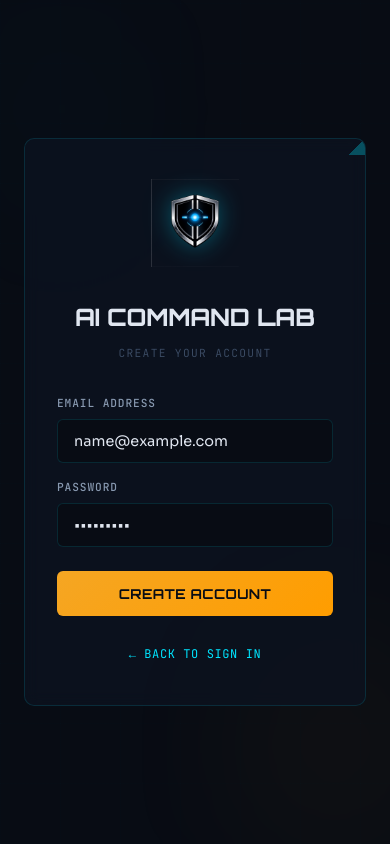
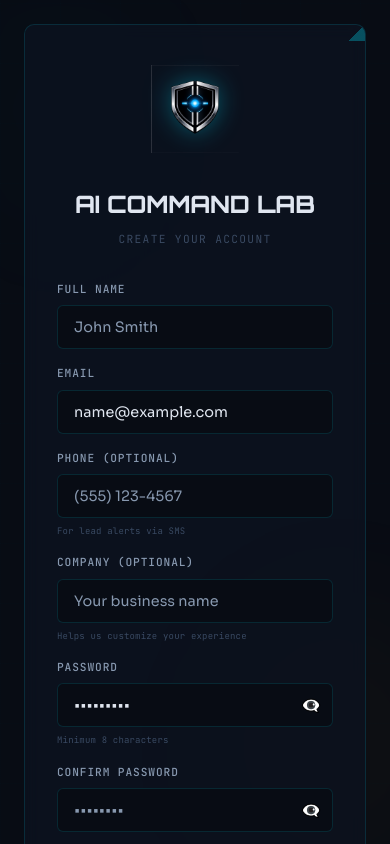
Before and after one commit to Danielson72/AI-Command-Lab-, a Next.js app in the folder next/: page /login in a window 390 px wide. Both pictures are taken after typing "name@example.com", "Sample123" into the empty fields and a click on the button "CREATE NEW ACCOUNT →". Shown: the top 844 px of the page. Built offline with nearby package versions, Linux system fonts and the light colour scheme; no server answers.

Commit message:
feat: enhanced signup page with name, phone, company, password confirmation

```diff
--- a/next/app/login/page.tsx
+++ b/next/app/login/page.tsx
@@ -13,10 +13,28 @@ export default function LoginPage() {
   const [message, setMessage] = useState('')
   const [error, setError] = useState('')
   const [mounted, setMounted] = useState(false)
+
+  // Signup-specific fields
+  const [fullName, setFullName] = useState('')
+  const [phone, setPhone] = useState('')
+  const [company, setCompany] = useState('')
+  const [confirmPassword, setConfirmPassword] = useState('')
+  const [showPassword, setShowPassword] = useState(false)
+  const [showConfirmPassword, setShowConfirmPassword] = useState(false)
+
   const router = useRouter()
   const supabase = createClient()
 
   useEffect(() => { setMounted(true) }, [])
+
+  // Password validation
+  const passwordsMatch = password === confirmPassword && confirmPassword.length > 0
+  const passwordValid = password.length >= 8
+  const confirmPasswordValid = confirmPassword.length >= 8
+  const showPasswordMatch = confirmPassword.length > 0
+  const formValid = isSignUp
+    ? fullName.trim() && email && passwordValid && passwordsMatch
+    : email && password
 
   async function handleSubmit(e: React.FormEvent) {
     e.preventDefault()
@@ -25,9 +43,23 @@ export default function LoginPage() {
     setMessage('')
 
     if (isSignUp) {
+      if (!passwordsMatch) {
+        setError('Passwords do not match')
+        setLoading(false)
+        return
+      }
+
       const { error } = await supabase.auth.signUp({
-        email, password,
-        options: { emailRedirectTo: `${window.location.origin}/auth/callback` },
+        email,
+        password,
+        options: {
+          emailRedirectTo: `${window.location.origin}/auth/callback`,
+          data: {
+            full_name: fullName,
+            phone: phone || null,
+            company: company || null
+          }
+        },
       })
       if (error) setError(error.message)
       else setMessage('Account created! You can now sign in.')
@@ -37,6 +69,15 @@ export default function LoginPage() {
       else { router.push('/dashboard'); router.refresh() }
     }
     setLoading(false)
+  }
+
+  function resetSignupFields() {
+    setFullName('')
+    setPhone('')
+    setCompany('')
+    setConfirmPassword('')
+    setShowPassword(false)
+    setShowConfirmPassword(false)
   }
 
   const logoSize = typeof window !== 'undefined' && window.innerWidth < 640 ? 88 : 108
@@ -118,11 +159,26 @@ export default function LoginPage() {
         )}
 
         <form onSubmit={handleSubmit} style={{ display: 'flex', flexDirection: 'column', gap: '1rem' }}>
+          {/* Signup-only fields */}
+          {isSignUp && (
             <div>
-            <label className="acl-label">Email Address</label>
+              <label className="acl-label">FULL NAME</label>
+              <input
+                type="text"
+                placeholder="John Smith"
+                value={fullName}
+                onChange={e => setFullName(e.target.value)}
+                required
+                className="acl-input"
+              />
+            </div>
+          )}
+
+          <div>
+            <label className="acl-label">{isSignUp ? 'EMAIL' : 'Email Address'}</label>
             <input
               type="email"
-              placeholder="your@email.com"
+              placeholder={isSignUp ? 'you@example.com' : 'your@email.com'}
               value={email}
               onChange={e => setEmail(e.target.value)}
               required
@@ -130,24 +186,160 @@ export default function LoginPage() {
             />
           </div>
 
+          {/* Signup-only fields */}
+          {isSignUp && (
+            <>
               <div>
-            <label className="acl-label">Password</label>
+                <label className="acl-label">PHONE (OPTIONAL)</label>
                 <input
-              type="password"
+                  type="tel"
+                  placeholder="(555) 123-4567"
+                  value={phone}
+                  onChange={e => setPhone(e.target.value)}
+                  className="acl-input"
+                />
+                <div style={{
+                  fontFamily: 'JetBrains Mono, monospace',
+                  fontSize: '0.5625rem',
+                  color: 'var(--acl-text-dim)',
+                  marginTop: '0.375rem',
+                  letterSpacing: '0.02em',
+                }}>
+                  For lead alerts via SMS
+                </div>
+              </div>
+
+              <div>
+                <label className="acl-label">COMPANY (OPTIONAL)</label>
+                <input
+                  type="text"
+                  placeholder="Your business name"
+                  value={company}
+                  onChange={e => setCompany(e.target.value)}
+                  className="acl-input"
+                />
+                <div style={{
+                  fontFamily: 'JetBrains Mono, monospace',
+                  fontSize: '0.5625rem',
+                  color: 'var(--acl-text-dim)',
+                  marginTop: '0.375rem',
+                  letterSpacing: '0.02em',
+                }}>
+                  Helps us customize your experience
+                </div>
+              </div>
+            </>
+          )}
+
+          <div>
+            <label className="acl-label">PASSWORD</label>
+            <div style={{ position: 'relative' }}>
+              <input
+                type={showPassword ? 'text' : 'password'}
                 placeholder="••••••••"
                 value={password}
                 onChange={e => setPassword(e.target.value)}
                 required
-              minLength={6}
+                minLength={isSignUp ? 8 : 6}
                 className="acl-input"
+                style={{ paddingRight: '2.5rem' }}
               />
+              {isSignUp && (
+                <button
+                  type="button"
+                  onClick={() => setShowPassword(!showPassword)}
+                  style={{
+                    position: 'absolute',
+                    right: '0.75rem',
+                    top: '50%',
+                    transform: 'translateY(-50%)',
+                    background: 'none',
+                    border: 'none',
+                    color: 'var(--acl-text-dim)',
+                    cursor: 'pointer',
+                    fontSize: '1rem',
+                    padding: 0,
+                  }}
+                  aria-label={showPassword ? 'Hide password' : 'Show password'}
+                >
+                  {showPassword ? '👁️' : '👁️‍🗨️'}
+                </button>
+              )}
             </div>
+            {isSignUp && (
+              <div style={{
+                fontFamily: 'JetBrains Mono, monospace',
+                fontSize: '0.5625rem',
+                color: 'var(--acl-text-dim)',
+                marginTop: '0.375rem',
+                letterSpacing: '0.02em',
+              }}>
+                Minimum 8 characters
+              </div>
+            )}
+          </div>
+
+          {/* Confirm Password - Signup only */}
+          {isSignUp && (
+            <div>
+              <label className="acl-label">CONFIRM PASSWORD</label>
+              <div style={{ position: 'relative' }}>
+                <input
+                  type={showConfirmPassword ? 'text' : 'password'}
+                  placeholder="••••••••"
+                  value={confirmPassword}
+                  onChange={e => setConfirmPassword(e.target.value)}
+                  required
+                  minLength={8}
+                  className="acl-input"
+                  style={{ paddingRight: '2.5rem' }}
+                />
+                <button
+                  type="button"
+                  onClick={() => setShowConfirmPassword(!showConfirmPassword)}
+                  style={{
+                    position: 'absolute',
+                    right: '0.75rem',
+                    top: '50%',
+                    transform: 'translateY(-50%)',
+                    background: 'none',
+                    border: 'none',
+                    color: 'var(--acl-text-dim)',
+                    cursor: 'pointer',
+                    fontSize: '1rem',
+                    padding: 0,
+                  }}
+                  aria-label={showConfirmPassword ? 'Hide password' : 'Show password'}
+                >
+                  {showConfirmPassword ? '👁️' : '👁️‍🗨️'}
+                </button>
+              </div>
+              {showPasswordMatch && (
+                <div style={{
+                  fontFamily: 'JetBrains Mono, monospace',
+                  fontSize: '0.5625rem',
+                  color: passwordsMatch && confirmPasswordValid ? 'var(--acl-green)' : 'var(--acl-pink)',
+                  marginTop: '0.375rem',
+                  letterSpacing: '0.02em',
+                }}>
+                  {passwordsMatch && confirmPasswordValid ? 'Passwords match ✓' : 'Passwords do not match'}
+                </div>
+              )}
+            </div>
+          )}
 
           <button
             type="submit"
-            disabled={loading}
+            disabled={loading || (isSignUp && !formValid)}
             className="btn-primary"
-            style={{ width: '100%', marginTop: '0.5rem' }}
+            style={{
+              width: '100%',
+              marginTop: '0.5rem',
+              background: isSignUp
+                ? 'linear-gradient(135deg, var(--acl-gold), #F5A623)'
+                : 'linear-gradient(135deg, var(--acl-cyan), #0EA5E9)',
+              opacity: (loading || (isSignUp && !formValid)) ? 0.5 : 1,
+            }}
           >
             {loading ? 'Processing...' : (isSignUp ? 'CREATE ACCOUNT' : 'SIGN IN')}
           </button>
@@ -155,7 +347,17 @@ export default function LoginPage() {
 
         <div style={{ textAlign: 'center', marginTop: '1.5rem' }}>
           <button
-            onClick={() => { setIsSignUp(!isSignUp); setError(''); setMessage('') }}
+            onClick={() => {
+              setIsSignUp(!isSignUp)
+              setError('')
+              setMessage('')
+              if (!isSignUp) {
+                // Switching to signup - keep email/password
+              } else {
+                // Switching to login - clear signup fields
+                resetSignupFields()
+              }
+            }}
             style={{
               background: 'none',
               border: 'none',
@@ -170,7 +372,7 @@ export default function LoginPage() {
             onMouseEnter={(e) => e.currentTarget.style.color = 'var(--acl-gold)'}
             onMouseLeave={(e) => e.currentTarget.style.color = 'var(--acl-cyan)'}
           >
-            {isSignUp ? '← Back to Sign In' : 'Create New Account →'}
+            {isSignUp ? 'Already have an account? Sign in' : 'Create New Account →'}
           </button>
         </div>
       </div>
```
Lines whose indentation alone changed are shown as unchanged.
